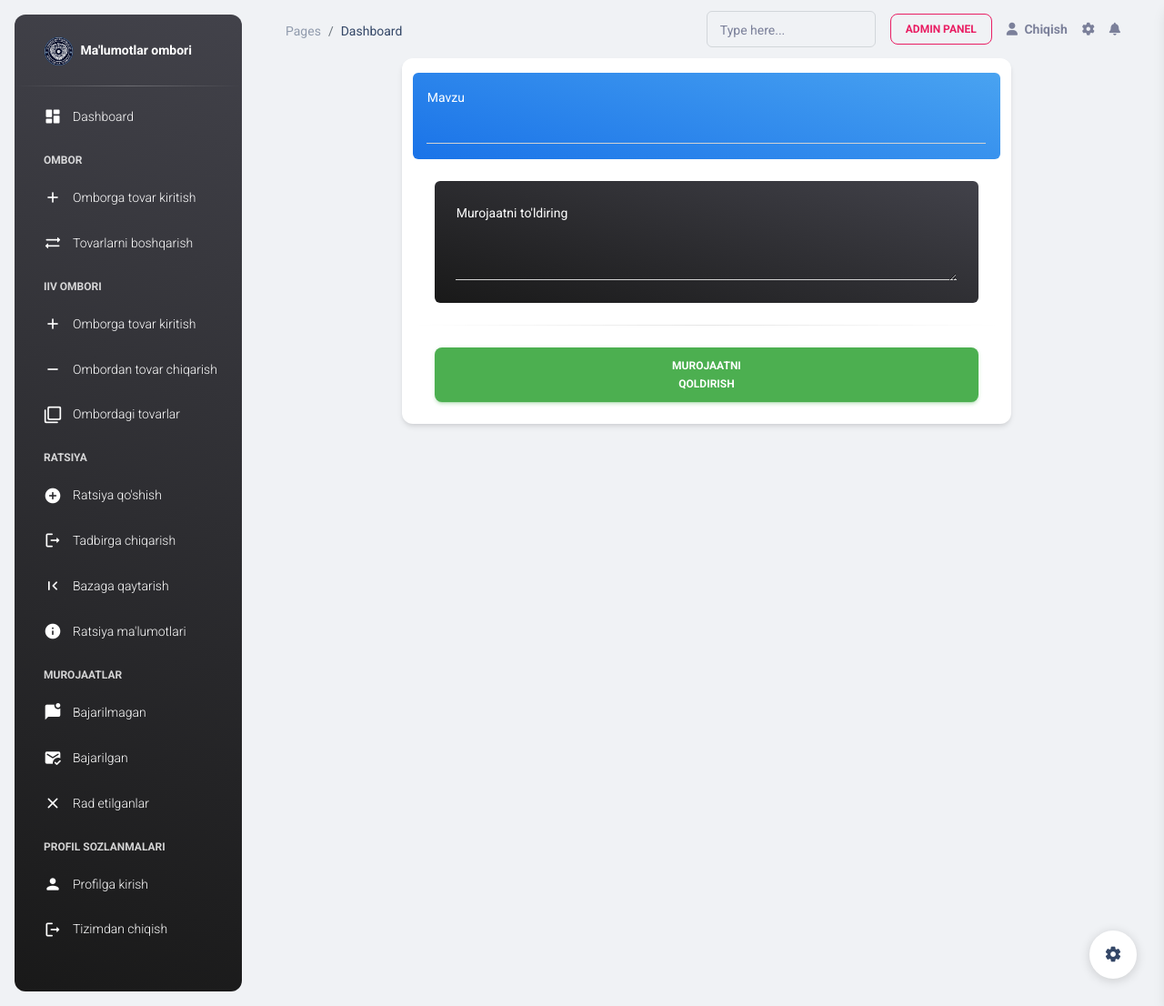
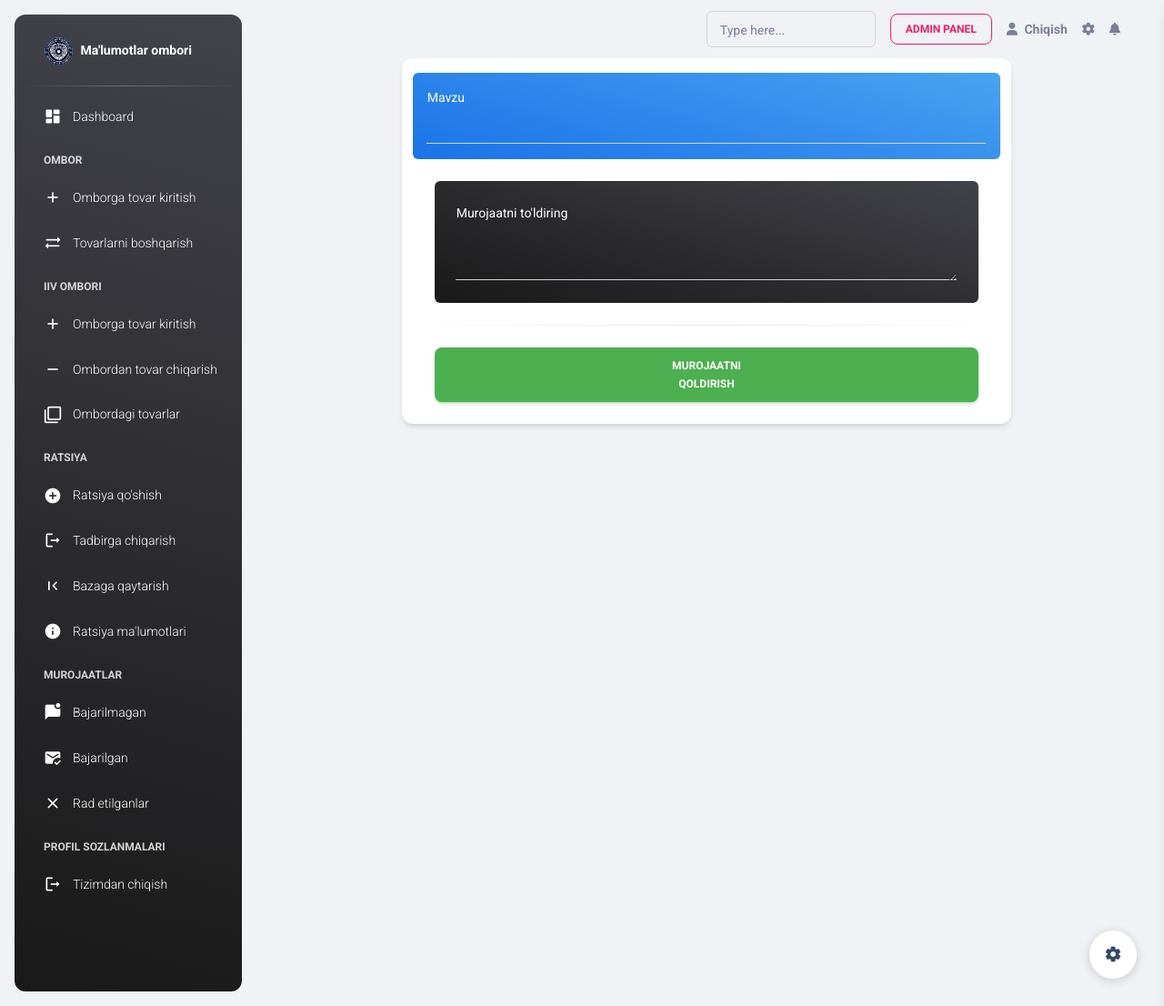
Before and after one commit to JaloliddinRuzikulov/bm, a Django app: page /appeals/new/ in a window 1280 px wide. Shown: the whole page at 91% size. Run offline with Django 4.2, Linux system fonts and the light colour scheme; the visitor is signed in with stand-in values (Sample User, id 1); some libraries are stand-ins or nearby versions.

Commit message:
Bug fixes

```diff
--- a/templates/aside.html
+++ b/templates/aside.html
@@ -217,16 +217,16 @@
                 <h6 class="ps-4 ms-2 text-uppercase text-xs text-white font-weight-bolder opacity-8">Profil
                     sozlanmalari</h6>
             </li>
-            <li class="nav-item">
-                {% url 'profile' as profile %}
-                <a class="nav-link text-white {% if request.get_full_path == profile %}active bg-gradient-primary{% endif %}"
-                   href="{{ profile }}">
-                    <div class="text-white text-center me-2 d-flex align-items-center justify-content-center">
-                        <i class="material-icons opacity-10">person</i>
-                    </div>
-                    <span class="nav-link-text ms-1">Profilga kirish</span>
-                </a>
-            </li>
+{#            <li class="nav-item">#}
+{#                {% url 'profile' as profile %}#}
+{#                <a class="nav-link text-white {% if request.get_full_path == profile %}active bg-gradient-primary{% endif %}"#}
+{#                   href="{{ profile }}">#}
+{#                    <div class="text-white text-center me-2 d-flex align-items-center justify-content-center">#}
+{#                        <i class="material-icons opacity-10">person</i>#}
+{#                    </div>#}
+{#                    <span class="nav-link-text ms-1">Profilga kirish</span>#}
+{#                </a>#}
+{#            </li>#}
             <li class="nav-item">
                 <a class="nav-link text-white " href="{% url 'logout' %}">
                     <div class="text-white text-center me-2 d-flex align-items-center justify-content-center">
--- a/templates/navbar.html
+++ b/templates/navbar.html
@@ -4,8 +4,8 @@
       <div class="container-fluid py-1 px-3">
         <nav aria-label="breadcrumb">
           <ol class="breadcrumb bg-transparent mb-0 pb-0 pt-1 px-0 me-sm-6 me-5">
-            <li class="breadcrumb-item text-sm"><a class="opacity-5 text-dark" href="javascript:;">Pages</a></li>
-            <li class="breadcrumb-item text-sm text-dark active" aria-current="page">Dashboard</li>
+{#            <li class="breadcrumb-item text-sm"><a class="opacity-5 text-dark" href="javascript:;">Pages</a></li>#}
+{#            <li class="breadcrumb-item text-sm text-dark active" aria-current="page">Dashboard</li>#}
           </ol>
         </nav>
         <div class="collapse navbar-collapse mt-sm-0 mt-2 me-md-0 me-sm-4" id="navbar">
```
